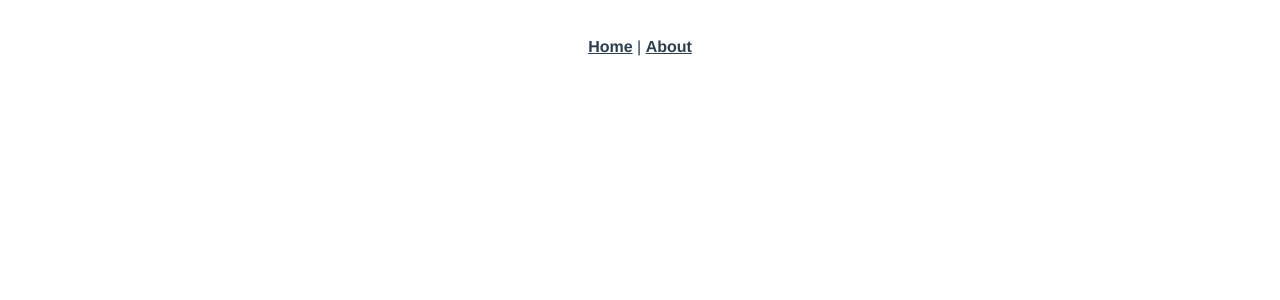
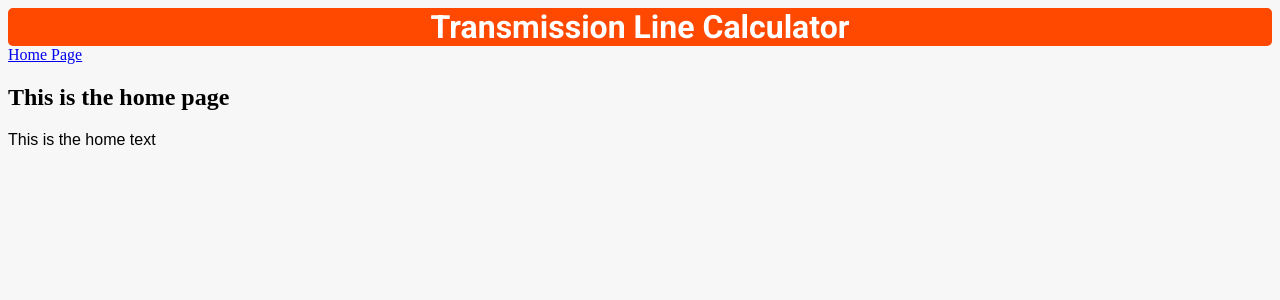
Before and after one commit to Maxbrain0/tl-calc, a Vue app: page /#/home in a window 1280 px wide. Shown: the top 300 px of the page. Built offline with nearby package versions, Linux system fonts and the light colour scheme.

Commit message:
Install fonts and create scss file

```diff
--- a/package.json
+++ b/package.json
@@ -8,6 +8,8 @@
     "lint": "vue-cli-service lint"
   },
   "dependencies": {
+    "typeface-open-sans": "0.0.54",
+    "typeface-roboto": "0.0.54",
     "vue": "^2.5.16",
     "vue-router": "^3.0.1"
   },
--- a/src/App.vue
+++ b/src/App.vue
@@ -1,29 +1,10 @@
 <template>
   <div id="app">
-    <div id="nav">
-      <router-link to="/">Home</router-link> |
-      <router-link to="/about">About</router-link>
-    </div>
-    <router-view/>
+    <h1 class="main-title">Transmission Line Calculator</h1>
+    <router-link to="/home">Home Page</router-link>
+    <router-view></router-view>
   </div>
 </template>
 
-<style lang="scss">
-#app {
-  font-family: 'Avenir', Helvetica, Arial, sans-serif;
-  -webkit-font-smoothing: antialiased;
-  -moz-osx-font-smoothing: grayscale;
-  text-align: center;
-  color: #2c3e50;
-}
-#nav {
-  padding: 30px;
-  a {
-    font-weight: bold;
-    color: #2c3e50;
-    &.router-link-exact-active {
-      color: #42b983;
-    }
-  }
-}
+<style lang="scss" scoped>
 </style>
--- /dev/null
+++ b/src/assets/styles/styles.scss
@@ -0,0 +1,22 @@
+$primary-color: rgb(255, 72, 0);
+$header-font-color: rgb(255, 255, 255);
+$header-font-type: Roboto, sans-serif, Arial;
+
+$body-font-type: Open-Sans, sans-serif, Arial;
+
+body {
+    background: rgba(204, 204, 204, 0.15);
+}
+
+.main-title {
+    text-align: center;
+    margin: auto;
+    color: $header-font-color;
+    font-family: $header-font-type;
+    background-color: $primary-color;
+    border-radius: 5px;
+}
+
+p {
+    font-family: $body-font-type;
+}
--- a/src/components/HelloWorld.vue
+++ /dev/null
@@ -1,57 +0,0 @@
-<template>
-  <div class="hello">
-    <h1>{{ msg }}</h1>
-    <p>
-      For guide and recipes on how to configure / customize this project,<br>
-      check out the
-      <a href="https://github.com/vuejs/vue-cli/tree/dev/docs" target="_blank">vue-cli documentation</a>.
-    </p>
-    <h3>Installed CLI Plugins</h3>
-    <ul>
-      <li><a href="https://github.com/vuejs/vue-cli/tree/dev/packages/%40vue/cli-plugin-babel" target="_blank">babel</a></li>
-      <li><a href="https://github.com/vuejs/vue-cli/tree/dev/packages/%40vue/cli-plugin-eslint" target="_blank">eslint</a></li>
-    </ul>
-    <h3>Essential Links</h3>
-    <ul>
-      <li><a href="https://vuejs.org" target="_blank">Core Docs</a></li>
-      <li><a href="https://forum.vuejs.org" target="_blank">Forum</a></li>
-      <li><a href="https://chat.vuejs.org" target="_blank">Community Chat</a></li>
-      <li><a href="https://twitter.com/vuejs" target="_blank">Twitter</a></li>
-    </ul>
-    <h3>Ecosystem</h3>
-    <ul>
-      <li><a href="https://router.vuejs.org" target="_blank">vue-router</a></li>
-      <li><a href="https://vuex.vuejs.org" target="_blank">vuex</a></li>
-      <li><a href="https://github.com/vuejs/vue-devtools#vue-devtools" target="_blank">vue-devtools</a></li>
-      <li><a href="https://vue-loader.vuejs.org" target="_blank">vue-loader</a></li>
-      <li><a href="https://github.com/vuejs/awesome-vue" target="_blank">awesome-vue</a></li>
-    </ul>
-  </div>
-</template>
-
-<script>
-export default {
-  name: 'HelloWorld',
-  props: {
-    msg: String
-  }
-}
-</script>
-
-<!-- Add "scoped" attribute to limit CSS to this component only -->
-<style scoped lang="scss">
-h3 {
-  margin: 40px 0 0;
-}
-ul {
-  list-style-type: none;
-  padding: 0;
-}
-li {
-  display: inline-block;
-  margin: 0 10px;
-}
-a {
-  color: #42b983;
-}
-</style>
--- /dev/null
+++ b/src/components/Home.vue
@@ -0,0 +1,6 @@
+<template>
+    <div>
+        <h2>This is the home page</h2>
+        <p>This is the home text</p>
+    </div>
+</template>
--- a/src/main.js
+++ b/src/main.js
@@ -1,6 +1,11 @@
 import Vue from 'vue'
 import App from './App.vue'
 import router from './router'
+
+import 'typeface-open-sans'
+import 'typeface-roboto'
+
+import './assets/styles/styles.scss'
 
 Vue.config.productionTip = false
 
--- a/src/router.js
+++ b/src/router.js
@@ -1,21 +1,26 @@
 import Vue from 'vue'
 import Router from 'vue-router'
-import Home from './views/Home.vue'
-import About from './views/About.vue'
+import Home from './components/Home.vue'
+// import About from './views/About.vue'
 
 Vue.use(Router)
 
 export default new Router({
   routes: [
     {
-      path: '/',
+      path: '/home',
       name: 'home',
       component: Home
-    },
-    {
-      path: '/about',
-      name: 'about',
-      component: About
     }
+    // {
+    //   path: '/',
+    //   name: 'home',
+    //   component: Home
+    // },
+    // {
+    //   path: '/about',
+    //   name: 'about',
+    //   component: About
+    // }
   ]
 })
--- a/src/views/About.vue
+++ /dev/null
@@ -1,5 +0,0 @@
-<template>
-  <div class="about">
-    <h1>This is an about page</h1>
-  </div>
-</template>
--- a/src/views/Home.vue
+++ /dev/null
@@ -1,18 +0,0 @@
-<template>
-  <div class="home">
-    <img src="../assets/logo.png">
-    <HelloWorld msg="Welcome to Your Vue.js App"/>
-  </div>
-</template>
-
-<script>
-// @ is an alias to /src
-import HelloWorld from '@/components/HelloWorld.vue'
-
-export default {
-  name: 'home',
-  components: {
-    HelloWorld
-  }
-}
-</script>
--- /dev/null
+++ b/vue.config.js
@@ -0,0 +1,5 @@
+module.exports = {
+    configureWebpack: {
+      plugins: []
+    }
+  }
```
Also changed, not shown: 1 other file (tests, documents, lock files or other folders).
